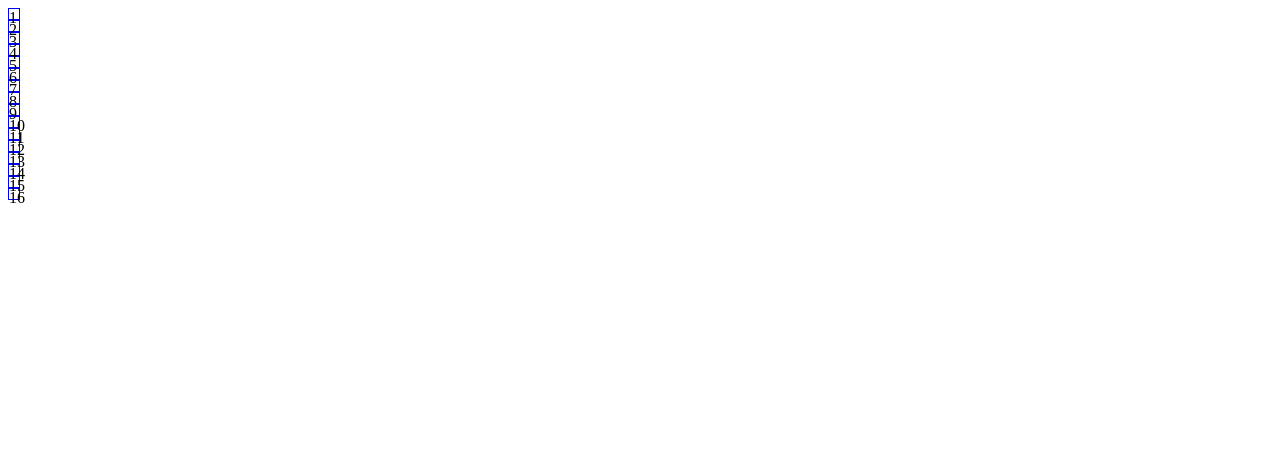
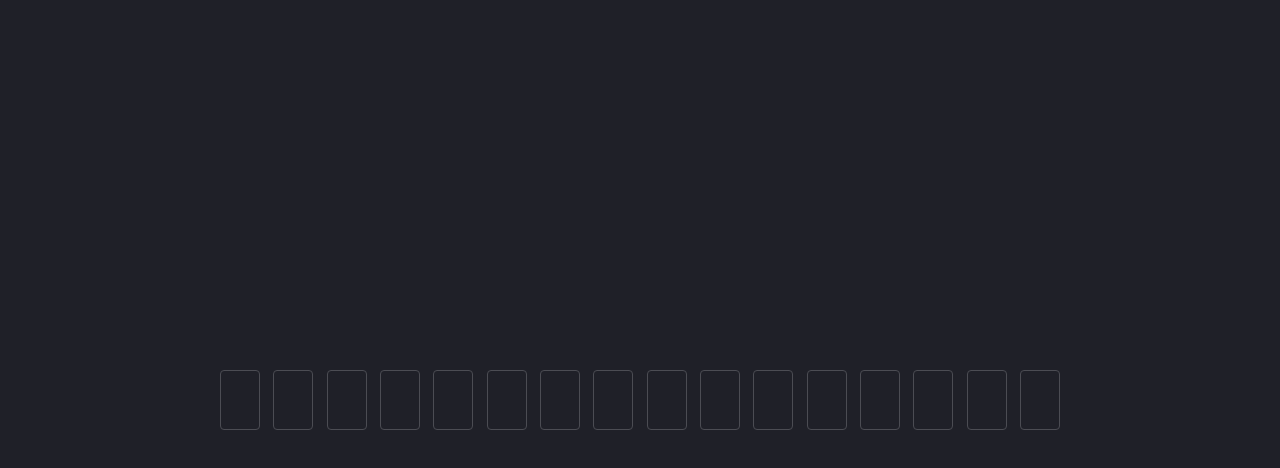
Before and after one commit to alex-js-ltd/drum-machine, a React (Create React App) app: page / in a window 1280 px wide. Shown: the top 468 px of the page. Built offline with nearby package versions, Linux system fonts and the light colour scheme.

Commit message:
update styles

```diff
--- a/package.json
+++ b/package.json
@@ -3,6 +3,8 @@
   "version": "0.1.0",
   "private": true,
   "dependencies": {
+    "@emotion/react": "^11.10.5",
+    "@emotion/styled": "^11.10.5",
     "@testing-library/jest-dom": "^5.14.1",
     "@testing-library/react": "^13.0.0",
     "@testing-library/user-event": "^13.2.1",
@@ -10,6 +12,7 @@
     "@types/node": "^16.7.13",
     "@types/react": "^18.0.0",
     "@types/react-dom": "^18.0.0",
+    "bootstrap": "^5.2.3",
     "react": "^18.2.0",
     "react-dom": "^18.2.0",
     "react-scripts": "5.0.1",
--- a/src/App.tsx
+++ b/src/App.tsx
@@ -1,4 +1,6 @@
+/** @jsxImportSource @emotion/react */
 import { useState } from 'react';
+import { StepListUL, Step } from 'comps/lib';
 
 type Step = { id: number; on: 1 | 0 };
 
@@ -29,15 +31,22 @@ const App = () => {
   });
 
   return (
-    <div>
-      {state.steps.map(({ id, on }) => (
-        <div
-          key={id}
-          style={{ width: 10, height: 10, border: '1px solid blue' }}
-        >
-          {id}
-        </div>
-      ))}
+    <div
+      css={{
+        width: '100%',
+        minHeight: '100vh',
+        display: 'flex',
+        flexDirection: 'column',
+        alignItems: 'center',
+      }}
+    >
+      <StepListUL>
+        {state.steps.map(({ id, on }) => (
+          <li key={id}>
+            <Step></Step>
+          </li>
+        ))}
+      </StepListUL>
     </div>
   );
 };
--- /dev/null
+++ b/src/comps/lib.tsx
@@ -0,0 +1,24 @@
+/** @jsxImportSource @emotion/react */
+import * as colors from 'styles/colors';
+
+import styled from '@emotion/styled';
+import { keyframes, CSSObject } from '@emotion/react';
+
+const StepListUL = styled.ul({
+  maxWidth: '840px',
+  width: '100%',
+  margin: 'auto',
+  listStyle: 'none',
+  padding: '0',
+  display: 'flex',
+  justifyContent: 'space-between',
+});
+
+const Step = styled.div({
+  border: `1px solid ${colors.gray600}`,
+  borderRadius: '4px',
+  width: '40px',
+  height: '60px',
+});
+
+export { StepListUL, Step };
--- a/src/index.tsx
+++ b/src/index.tsx
@@ -2,6 +2,7 @@ import React from 'react';
 import ReactDOM from 'react-dom/client';
 import App from './App';
 import reportWebVitals from './reportWebVitals';
+import 'styles/global.css';
 
 const root = ReactDOM.createRoot(
   document.getElementById('root') as HTMLElement
--- /dev/null
+++ b/src/styles/colors.ts
@@ -0,0 +1,2 @@
+export const gray900 = '#1f2028';
+export const gray600 = '#4b4c53;';
--- /dev/null
+++ b/src/styles/global.css
@@ -0,0 +1,39 @@
+* {
+  box-sizing: border-box;
+  margin: 0;
+  padding: 0;
+}
+
+body {
+  background: #1f2028;
+}
+
+/* clears the 'X' from Internet Explorer */
+input[type='search']::-ms-clear {
+  display: none;
+  width: 0;
+  height: 0;
+}
+input[type='search']::-ms-reveal {
+  display: none;
+  width: 0;
+  height: 0;
+}
+
+/* clears the 'X' from Chrome */
+input[type='search']::-webkit-search-decoration,
+input[type='search']::-webkit-search-cancel-button,
+input[type='search']::-webkit-search-results-button,
+input[type='search']::-webkit-search-results-decoration {
+  display: none;
+}
+
+a:not(:hover),
+a:not(:focus) {
+  text-decoration: none;
+}
+
+a:hover,
+a:focus {
+  text-decoration: underline;
+}
--- /dev/null
+++ b/src/styles/media-queries.ts
@@ -0,0 +1,3 @@
+export const large = '@media (min-width: 1200px)';
+export const medium = '@media (min-width: 992px) and (max-width: 1199px)';
+export const small = '@media (max-width: 991px)';
--- a/tsconfig.json
+++ b/tsconfig.json
@@ -15,6 +15,7 @@
     "isolatedModules": true,
     "noEmit": true,
     "jsx": "react-jsx",
+    "jsxImportSource": "@emotion/react",
     "baseUrl": "src"
   },
   "include": ["src"]
```
Also changed, not shown: src/App.css (deleted, +0 -38 lines), 1 other file (tests, documents, lock files or other folders).
